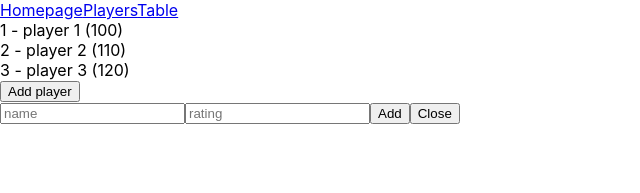
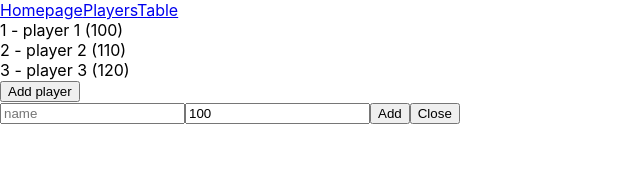
Before and after one commit to oneoftheelk/tournament-table, a React (Create React App) app: page /players in a window 1280 px wide. Both pictures are taken after a click on the button "Add player". Shown: the top 193 px of the page, without its empty margins (0-640 px from the left). Built offline with nearby package versions, Linux system fonts and the light colour scheme.

Commit message:
added possibility to create a new player

```diff
--- a/src/redux/playersReducer.js
+++ b/src/redux/playersReducer.js
@@ -1,18 +1,21 @@
 const ADD_PLAYER = 'tournament-table/playersReducer/ADD_PLAYER';
 
-const initialState = [
-    {id: 1, name: 'player 1', rating: 100},
-    {id: 2, name: 'player 2', rating: 110},
-    {id: 3, name: 'player 3', rating: 120}
-]
+const initialState = {
+    players: [
+        {id: 1, name: 'player 1', rating: 100},
+        {id: 2, name: 'player 2', rating: 110},
+        {id: 3, name: 'player 3', rating: 120}
+    ]
+}
 
 const playersReducer = (state = initialState, action) => {
     switch(action.type) {
-        // case ADD_PLAYER: {
-        //     return {
-        //         ...state, newPlayer
-        //     }
-        // }
+        case ADD_PLAYER: {
+            return {
+                ...state,
+                players: [...state.players, action.newPlayer]
+            }
+        }
 
         default: {
             return state;
@@ -20,6 +23,6 @@ const playersReducer = (state = initialState, action) => {
     }
 }
 
-// const addPlayer = (newPlayer) => ({ type: ADD_PLAYER, newPlayer });
+export const addPlayer = (newPlayer) => ({ type: ADD_PLAYER, newPlayer });
 
 export default playersReducer;
--- a/src/ui/AddPlayerForm.js
+++ b/src/ui/AddPlayerForm.js
@@ -1,11 +1,33 @@
-import React from 'react';
+import React, { useState } from 'react';
 
 const AddPlayerForm = (props) => {
+    const [nameValue, changeNameValue] = useState('');
+    const [ratingValue, changeRatingValue] = useState(100);
+
+    const changeName = (event) => {
+        changeNameValue(event.currentTarget.value);
+    }
+
+    const changeRating = (event) => {
+        changeRatingValue(event.currentTarget.value);
+    }
+
+    const addPlayer = () => {
+        const newPlayer = {
+            id: Math.random().toFixed(2),
+            name: nameValue,
+            rating: ratingValue
+        };
+        props.addPlayer(newPlayer);
+        changeNameValue('');
+        changeRatingValue(100);
+    }
+
     return (
         <div>
-            <input placeholder={'name'} />
-            <input placeholder={'rating'} />
-            <button>Add</button>
+            <input value={nameValue} onChange={changeName} placeholder={'name'} />
+            <input value={ratingValue} onChange={changeRating} placeholder={'rating'} />
+            <button onClick={addPlayer}>Add</button>
             <button onClick={props.toggleForm}>Close</button>
         </div>
     )
--- a/src/ui/Players.js
+++ b/src/ui/Players.js
@@ -1,5 +1,6 @@
 import React, { useState } from 'react';
 import { connect } from 'react-redux';
+import { addPlayer } from './../redux/playersReducer';
 import Player from './Player';
 import AddPlayerForm from './AddPlayerForm';
 
@@ -26,17 +27,19 @@ const Players = (props) => {
         <>
             { playersElements }
             <button onClick={toggleForm}>{'Add player'}</button>
-            { isFormDisplayed && <AddPlayerForm toggleForm={toggleForm} /> }
+            { isFormDisplayed
+                && <AddPlayerForm toggleForm={toggleForm}
+                    addPlayer={props.addPlayer} /> }
         </>
     )
 }
 
 const mapStateToProps = (state) => {
     return {
-        players: state.players
+        players: state.players.players
     }
 }
 
-const PlayersContainer = connect(mapStateToProps, {})(Players);
+const PlayersContainer = connect(mapStateToProps, {addPlayer})(Players);
 
 export default PlayersContainer;
```
